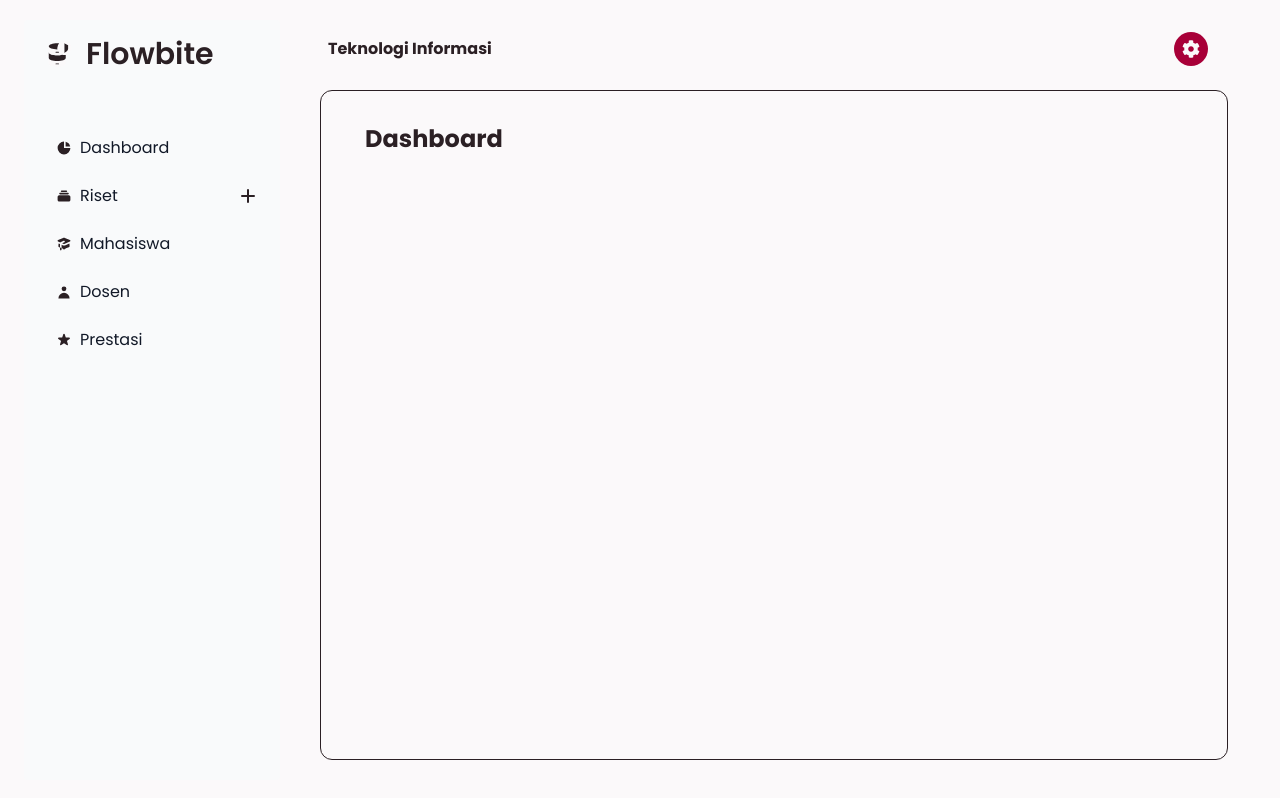
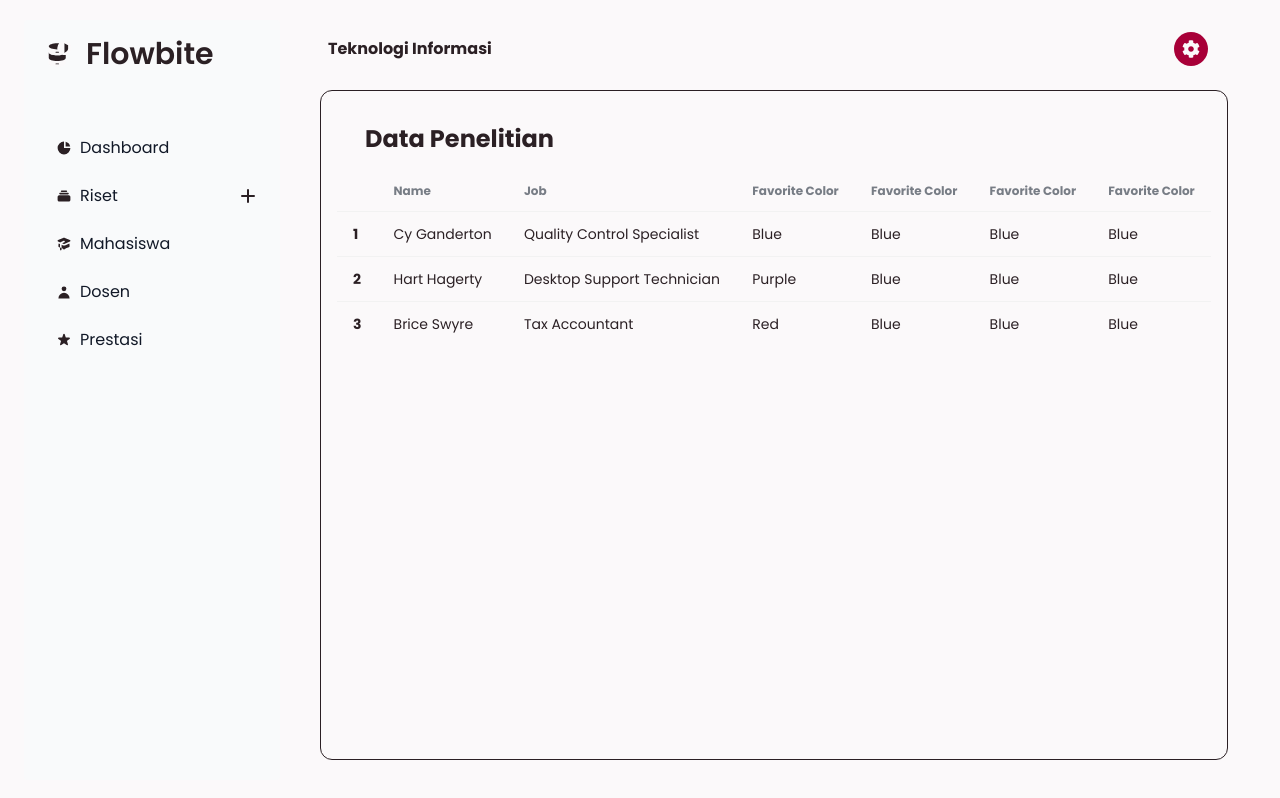
Before and after one commit to zumarnf/website_spm_project, a React (Vite) app: page /penelitian in a window 1280 px wide. Built offline with nearby package versions, Linux system fonts and the light colour scheme.

Commit message:
updateprogress_penelitian_2

```diff
--- a/src/components/TablePen.jsx
+++ b/src/components/TablePen.jsx
@@ -10,7 +10,59 @@
         <MenuModal />
         <div className="h-full w-full border border-blckprmy rounded-xl p-4">
           <div className="px-7 py-4">
-            <h1 className="text-2xl font-bold pb-7 text-blckprmy">Dashboard</h1>
+            <h1 className="text-2xl font-bold text-blckprmy">
+              Data Penelitian
+            </h1>
+          </div>
+          <div>
+            <div className="overflow-x-auto text-blckprmy">
+              <table className="table">
+                {/* head */}
+                <thead>
+                  <tr>
+                    <th></th>
+                    <th>Name</th>
+                    <th>Job</th>
+                    <th>Favorite Color</th>
+                    <th>Favorite Color</th>
+                    <th>Favorite Color</th>
+                    <th>Favorite Color</th>
+                  </tr>
+                </thead>
+                <tbody>
+                  {/* row 1 */}
+                  <tr>
+                    <th>1</th>
+                    <td>Cy Ganderton</td>
+                    <td>Quality Control Specialist</td>
+                    <td>Blue</td>
+                    <td>Blue</td>
+                    <td>Blue</td>
+                    <td>Blue</td>
+                  </tr>
+                  {/* row 2 */}
+                  <tr>
+                    <th>2</th>
+                    <td>Hart Hagerty</td>
+                    <td>Desktop Support Technician</td>
+                    <td>Purple</td>
+                    <td>Blue</td>
+                    <td>Blue</td>
+                    <td>Blue</td>
+                  </tr>
+                  {/* row 3 */}
+                  <tr>
+                    <th>3</th>
+                    <td>Brice Swyre</td>
+                    <td>Tax Accountant</td>
+                    <td>Red</td>
+                    <td>Blue</td>
+                    <td>Blue</td>
+                    <td>Blue</td>
+                  </tr>
+                </tbody>
+              </table>
+            </div>
           </div>
         </div>
       </div>
```
